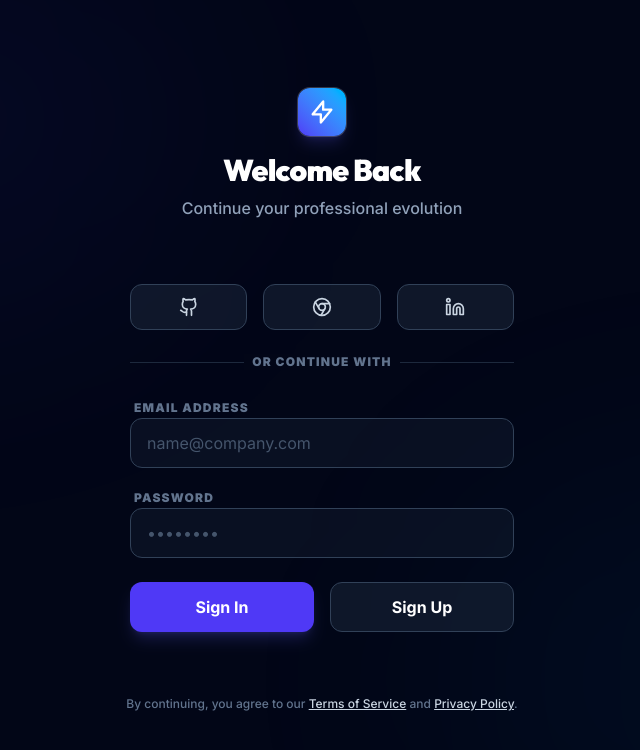
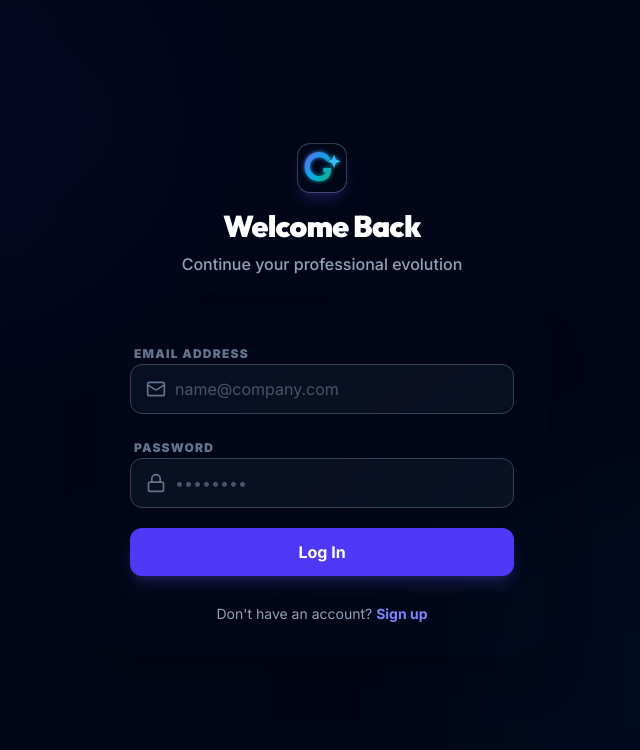
Before and after one commit to TAPAN-2835/Resume_Parser, a Next.js app: page /login in a window 1280 px wide. Shown: the top 750 px of the page, without its empty margins (318-958 px from the left). Built offline with nearby package versions, Linux system fonts and the light colour scheme.

Commit message:
first commit

```diff
--- a/app/dashboard/history/[id]/page.tsx
+++ b/app/dashboard/history/[id]/page.tsx
@@ -48,10 +48,8 @@ export default function HistoryDetailPage() {
        {/* Sidebar */}
        <aside className="hidden lg:flex w-72 flex-col border-r border-white/5 bg-[#020617]/80 backdrop-blur-2xl px-4 py-8">
          <Link href="/dashboard" className="flex items-center gap-3 px-8 mb-12">
-            <div className="h-10 w-10 rounded-xl bg-gradient-to-tr from-indigo-600 to-sky-400 flex items-center justify-center shadow-lg shadow-indigo-500/20 ring-1 ring-white/20">
-               <svg className="h-6 w-6 text-white" fill="none" stroke="currentColor" viewBox="0 0 24 24">
-                 <path strokeLinecap="round" strokeLinejoin="round" strokeWidth={2} d="M13 10V3L4 14h7v7l9-11h-7z" />
-               </svg>
+            <div className="h-10 w-10 rounded-xl bg-gradient-to-tr from-indigo-600 to-sky-400 flex items-center justify-center shadow-lg shadow-indigo-500/20 ring-1 ring-white/20 overflow-hidden">
+               <img src="/icon.svg" alt="Logo" className="h-full w-full object-cover" />
              </div>
              <span className="text-xl font-black tracking-tight text-white uppercase">Genesis</span>
          </Link>
--- a/app/dashboard/history/page.tsx
+++ b/app/dashboard/history/page.tsx
@@ -38,10 +38,8 @@ export default function HistoryPage() {
       {/* Sidebar - Reuse NavItem component logic or simple links */}
       <aside className="hidden lg:flex w-72 flex-col border-r border-white/5 bg-[#020617]/80 backdrop-blur-2xl px-4 py-8">
          <Link href="/dashboard" className="flex items-center gap-3 px-8 mb-12">
-            <div className="h-10 w-10 rounded-xl bg-gradient-to-tr from-indigo-600 to-sky-400 flex items-center justify-center shadow-lg shadow-indigo-500/20 ring-1 ring-white/20">
-               <svg className="h-6 w-6 text-white" fill="none" stroke="currentColor" viewBox="0 0 24 24">
-                 <path strokeLinecap="round" strokeLinejoin="round" strokeWidth={2} d="M13 10V3L4 14h7v7l9-11h-7z" />
-               </svg>
+            <div className="h-10 w-10 rounded-xl bg-gradient-to-tr from-indigo-600 to-sky-400 flex items-center justify-center shadow-lg shadow-indigo-500/20 ring-1 ring-white/20 overflow-hidden">
+               <img src="/icon.svg" alt="Logo" className="h-full w-full object-cover" />
              </div>
              <span className="text-xl font-black tracking-tight text-white uppercase">Genesis</span>
          </Link>
--- a/app/dashboard/page.tsx
+++ b/app/dashboard/page.tsx
@@ -114,10 +114,8 @@ export default function Dashboard() {
       <aside className="hidden lg:flex w-72 flex-col border-r border-white/5 bg-[#020617]/80 backdrop-blur-2xl z-50">
         <div className="p-8">
           <div className="flex items-center gap-3">
-             <div className="h-10 w-10 rounded-xl bg-gradient-to-tr from-indigo-600 to-sky-400 flex items-center justify-center shadow-lg shadow-indigo-500/20 ring-1 ring-white/20">
-               <svg className="h-6 w-6 text-white" fill="none" stroke="currentColor" viewBox="0 0 24 24">
-                 <path strokeLinecap="round" strokeLinejoin="round" strokeWidth={2} d="M13 10V3L4 14h7v7l9-11h-7z" />
-               </svg>
+             <div className="h-10 w-10 rounded-xl bg-gradient-to-tr from-indigo-600 to-sky-400 flex items-center justify-center shadow-lg shadow-indigo-500/20 ring-1 ring-white/20 overflow-hidden">
+               <img src="/icon.svg" alt="Logo" className="h-full w-full object-cover" />
              </div>
              <span className="text-xl font-black tracking-tight text-white uppercase">Genesis</span>
            </div>
--- a/app/login/page.tsx
+++ b/app/login/page.tsx
@@ -1,45 +1,99 @@
 'use client'
 
-import { useState } from 'react'
+import { useState, useMemo } from 'react'
 import { createClient } from '@/lib/supabase/client'
-import { Github, Mail, Chrome, Linkedin } from 'lucide-react'
+import { Mail, CheckCircle2, AlertCircle, Loader2, Lock, User, KeyRound } from 'lucide-react'
 import { useRouter } from 'next/navigation'
 
+type AuthView = 'login' | 'signup'
+
 export default function LoginPage() {
+  const router = useRouter()
+  const supabase = createClient()
+
+  // View state
+  const [view, setView] = useState<AuthView>('login')
+
+  // Form states
+  const [name, setName] = useState('')
   const [email, setEmail] = useState('')
   const [password, setPassword] = useState('')
+  const [confirmPassword, setConfirmPassword] = useState('')
+
+  // UI states
   const [isLoading, setIsLoading] = useState(false)
-  const [error, setError] = useState<string | null>(null)
-  const supabase = createClient()
-  const router = useRouter()
+  const [error, setError] = useState('')
+  const [success, setSuccess] = useState('')
 
-  const handleEmailLogin = async (e: React.FormEvent) => {
+  const isValidEmail = useMemo(() => {
+    return /^[^\s@]+@[^\s@]+\.[^\s@]+$/.test(email)
+  }, [email])
+
+  const handleSignIn = async (e: React.FormEvent) => {
     e.preventDefault()
+    setError('')
+    setSuccess('')
+
+    if (!isValidEmail) return setError('Please enter a valid email address')
+    if (password.length < 6) return setError('Password must be at least 6 characters')
+
     setIsLoading(true)
-    setError(null)
+
+    try {
       const { error } = await supabase.auth.signInWithPassword({ email, password })
-    if (error) setError(error.message)
-    else router.push('/dashboard')
+      if (error) {
+        setError(error.message)
+      } else {
+        router.push('/dashboard')
+      }
+    } catch (err) {
+      setError('Login failed. Please try again.')
+    } finally {
       setIsLoading(false)
     }
+  }
 
-  const handleEmailSignUp = async (e: React.FormEvent) => {
+  const handleSignUp = async (e: React.FormEvent) => {
     e.preventDefault()
+    setError('')
+    setSuccess('')
+
+    if (!name.trim()) return setError('Please enter your full name')
+    if (!isValidEmail) return setError('Please enter a valid email address')
+    if (password.length < 6) return setError('Password must be at least 6 characters')
+    if (password !== confirmPassword) return setError('Passwords do not match')
+
     setIsLoading(true)
-    setError(null)
-    const { error } = await supabase.auth.signUp({ email, password })
-    if (error) setError(error.message)
-    else alert('Check your email for confirmation!')
+
+    try {
+      const { error } = await supabase.auth.signUp({
+        email,
+        password,
+        options: {
+          data: {
+            full_name: name
+          }
+        }
+      })
+
+      if (error) {
+        setError(error.message)
+      } else {
+        router.push('/dashboard')
+      }
+    } catch (err) {
+      setError('Registration failed. Please try again.')
+    } finally {
       setIsLoading(false)
     }
+  }
 
-  const loginWithProvider = async (provider: 'github' | 'google' | 'linkedin_oidc') => {
-    await supabase.auth.signInWithOAuth({
-      provider,
-      options: {
-        redirectTo: `${window.location.origin}/auth/callback`,
-      },
-    })
+
+
+  const toggleView = (newView: AuthView) => {
+    setView(newView)
+    setError('')
+    setSuccess('')
   }
 
   return (
@@ -50,90 +104,171 @@ export default function LoginPage() {
 
       <div className="w-full max-w-md space-y-8 animate-fade-in relative z-10">
         <div className="text-center space-y-2">
-          <div className="inline-flex h-12 w-12 rounded-xl bg-gradient-to-tr from-indigo-600 to-sky-400 items-center justify-center shadow-lg shadow-indigo-500/20 ring-1 ring-white/20 mx-auto mb-4">
-            <svg className="h-7 w-7 text-white" fill="none" stroke="currentColor" viewBox="0 0 24 24">
-              <path strokeLinecap="round" strokeLinejoin="round" strokeWidth={2} d="M13 10V3L4 14h7v7l9-11h-7z" />
-            </svg>
+          <div className="inline-flex h-12 w-12 rounded-xl bg-gradient-to-tr from-indigo-600 to-sky-400 items-center justify-center shadow-lg shadow-indigo-500/20 ring-1 ring-white/20 mx-auto mb-4 overflow-hidden">
+            <img src="/icon.svg" alt="Logo" className="h-full w-full object-cover" />
           </div>
-          <h2 className="text-3xl font-black tracking-tight text-white">Welcome Back</h2>
-          <p className="text-slate-400 font-medium">Continue your professional evolution</p>
+          <h2 className="text-3xl font-black tracking-tight text-white">
+            {view === 'login' ? 'Welcome Back' : 'Create Account'}
+          </h2>
+          <p className="text-slate-400 font-medium">
+            {view === 'login' ? 'Continue your professional evolution' : 'Begin your professional journey'}
+          </p>
         </div>
 
-        <div className="glass-card rounded-3xl p-8 border-slate-800 space-y-6">
-          {/* Social Logins */}
-          <div className="grid grid-cols-3 gap-4">
-            <button
-              onClick={() => loginWithProvider('github')}
-              className="flex items-center justify-center p-3 rounded-xl bg-slate-800/50 border border-slate-700 hover:bg-slate-700 transition-all group"
-            >
-              <Github className="h-5 w-5 text-slate-300 group-hover:text-white" />
-            </button>
-            <button
-              onClick={() => loginWithProvider('google')}
-              className="flex items-center justify-center p-3 rounded-xl bg-slate-800/50 border border-slate-700 hover:bg-slate-700 transition-all group"
-            >
-              <Chrome className="h-5 w-5 text-slate-300 group-hover:text-white" />
-            </button>
-            <button
-              onClick={() => loginWithProvider('linkedin_oidc')}
-              className="flex items-center justify-center p-3 rounded-xl bg-slate-800/50 border border-slate-700 hover:bg-slate-700 transition-all group"
-            >
-              <Linkedin className="h-5 w-5 text-slate-300 group-hover:text-white" />
-            </button>
+        <div className="glass-card rounded-3xl p-8 border-slate-800 shadow-2xl">
+
+          {/* LOGIN VIEW */}
+          {view === 'login' && (
+            <form className="space-y-5" onSubmit={handleSignIn}>
+              <div className="space-y-1.5">
+                <label className="text-xs font-black text-slate-500 uppercase tracking-widest ml-1">Email Address</label>
+                <div className="relative">
+                  <div className="absolute inset-y-0 left-0 pl-4 flex items-center pointer-events-none">
+                    <Mail className="h-5 w-5 text-slate-500" />
                   </div>
-
-          <div className="relative">
-            <div className="absolute inset-0 flex items-center"><span className="w-full border-t border-slate-800"></span></div>
-            <div className="relative flex justify-center text-xs uppercase"><span className="bg-[#020617] px-2 text-slate-500 font-black tracking-widest">Or continue with</span></div>
-          </div>
-
-          {/* Email Login */}
-          <form className="space-y-4">
-            <div className="space-y-2">
-              <label className="text-xs font-black text-slate-500 uppercase tracking-widest ml-1">Email Address</label>
                   <input
                     type="email"
                     value={email}
-                onChange={(e) => setEmail(e.target.value)}
+                    onChange={(e) => { setEmail(e.target.value); setError('') }}
                     placeholder="name@company.com"
-                className="w-full bg-slate-800/30 border border-slate-700 rounded-xl px-4 py-3 text-white placeholder:text-slate-600 focus:outline-none focus:ring-2 focus:ring-indigo-500/50 transition-all"
+                    className="w-full bg-slate-800/30 border border-slate-700 rounded-xl pl-11 pr-4 py-3 text-white placeholder:text-slate-600 focus:outline-none focus:ring-2 focus:ring-indigo-500/50 transition-all"
                   />
                 </div>
-            <div className="space-y-2">
+              </div>
+
+              <div className="space-y-1.5">
                 <label className="text-xs font-black text-slate-500 uppercase tracking-widest ml-1">Password</label>
+                <div className="relative">
+                  <div className="absolute inset-y-0 left-0 pl-4 flex items-center pointer-events-none">
+                    <Lock className="h-5 w-5 text-slate-500" />
+                  </div>
                   <input
                     type="password"
                     value={password}
-                onChange={(e) => setPassword(e.target.value)}
+                    onChange={(e) => { setPassword(e.target.value); setError('') }}
                     placeholder="••••••••"
-                className="w-full bg-slate-800/30 border border-slate-700 rounded-xl px-4 py-3 text-white placeholder:text-slate-600 focus:outline-none focus:ring-2 focus:ring-indigo-500/50 transition-all"
+                    className="w-full bg-slate-800/30 border border-slate-700 rounded-xl pl-11 pr-4 py-3 text-white placeholder:text-slate-600 focus:outline-none focus:ring-2 focus:ring-indigo-500/50 transition-all"
                   />
                 </div>
+              </div>
 
-            {error && <p className="text-rose-500 text-xs font-bold animate-pulse">{error}</p>}
+              {error && (
+                <div className="flex items-center gap-2 text-rose-400 text-xs font-bold animate-pulse bg-rose-500/10 p-3 rounded-xl border border-rose-500/20">
+                  <AlertCircle size={14} className="shrink-0" />
+                  <span>{error}</span>
+                </div>
+              )}
 
-            <div className="grid grid-cols-2 gap-4 pt-2">
               <button
-                onClick={handleEmailLogin}
+                type="submit"
                 disabled={isLoading}
-                className="bg-indigo-600 hover:bg-indigo-500 text-white font-bold py-3 rounded-xl transition-all shadow-lg shadow-indigo-500/20 active:scale-95 disabled:opacity-50"
+                className="w-full mt-2 bg-indigo-600 hover:bg-indigo-500 text-white font-bold py-3 rounded-xl transition-all shadow-lg shadow-indigo-500/20 active:scale-95 flex items-center justify-center gap-2 disabled:opacity-50 disabled:cursor-not-allowed"
               >
-                Sign In
+                {isLoading ? <Loader2 size={18} className="animate-spin" /> : 'Log In'}
               </button>
-              <button
-                onClick={handleEmailSignUp}
-                disabled={isLoading}
-                className="bg-slate-800/50 hover:bg-slate-700 text-white font-bold py-3 rounded-xl border border-slate-700 transition-all active:scale-95 disabled:opacity-50"
-              >
-                Sign Up
-              </button>
+
+              <div className="text-center pt-2">
+                <p className="text-slate-400 text-sm">
+                  Don't have an account?{' '}
+                  <button type="button" onClick={() => toggleView('signup')} className="text-indigo-400 font-bold hover:underline">Sign up</button>
+                </p>
               </div>
             </form>
+          )}
+
+          {/* SIGNUP VIEW */}
+          {view === 'signup' && (
+            <form className="space-y-5" onSubmit={handleSignUp}>
+              <div className="space-y-1.5">
+                <label className="text-xs font-black text-slate-500 uppercase tracking-widest ml-1">Full Name</label>
+                <div className="relative">
+                  <div className="absolute inset-y-0 left-0 pl-4 flex items-center pointer-events-none">
+                    <User className="h-5 w-5 text-slate-500" />
+                  </div>
+                  <input
+                    type="text"
+                    value={name}
+                    onChange={(e) => { setName(e.target.value); setError('') }}
+                    placeholder="John Doe"
+                    className="w-full bg-slate-800/30 border border-slate-700 rounded-xl pl-11 pr-4 py-3 text-white placeholder:text-slate-600 focus:outline-none focus:ring-2 focus:ring-indigo-500/50 transition-all"
+                  />
+                </div>
               </div>
 
-        <p className="text-center text-slate-500 text-xs font-medium">
-          By continuing, you agree to our <span className="text-slate-300 underline cursor-pointer">Terms of Service</span> and <span className="text-slate-300 underline cursor-pointer">Privacy Policy</span>.
+              <div className="space-y-1.5">
+                <label className="text-xs font-black text-slate-500 uppercase tracking-widest ml-1">Email Address</label>
+                <div className="relative">
+                  <div className="absolute inset-y-0 left-0 pl-4 flex items-center pointer-events-none">
+                    <Mail className="h-5 w-5 text-slate-500" />
+                  </div>
+                  <input
+                    type="email"
+                    value={email}
+                    onChange={(e) => { setEmail(e.target.value); setError('') }}
+                    placeholder="name@company.com"
+                    className="w-full bg-slate-800/30 border border-slate-700 rounded-xl pl-11 pr-4 py-3 text-white placeholder:text-slate-600 focus:outline-none focus:ring-2 focus:ring-indigo-500/50 transition-all"
+                  />
+                </div>
+              </div>
+
+              <div className="grid grid-cols-2 gap-4">
+                <div className="space-y-1.5">
+                  <label className="text-xs font-black text-slate-500 uppercase tracking-widest ml-1">Password</label>
+                  <div className="relative">
+                    <div className="absolute inset-y-0 left-0 pl-4 flex items-center pointer-events-none">
+                      <Lock className="h-5 w-5 text-slate-500" />
+                    </div>
+                    <input
+                      type="password"
+                      value={password}
+                      onChange={(e) => { setPassword(e.target.value); setError('') }}
+                      placeholder="••••••••"
+                      className="w-full bg-slate-800/30 border border-slate-700 rounded-xl pl-11 pr-4 py-3 text-white placeholder:text-slate-600 focus:outline-none focus:ring-2 focus:ring-indigo-500/50 transition-all"
+                    />
+                  </div>
+                </div>
+                <div className="space-y-1.5">
+                  <label className="text-[10px] font-black text-slate-500 uppercase tracking-widest ml-1">Confirm</label>
+                  <div className="relative">
+                    <div className="absolute inset-y-0 left-0 pl-4 flex items-center pointer-events-none">
+                      <Lock className="h-5 w-5 text-slate-500" />
+                    </div>
+                    <input
+                      type="password"
+                      value={confirmPassword}
+                      onChange={(e) => { setConfirmPassword(e.target.value); setError('') }}
+                      placeholder="••••••••"
+                      className="w-full bg-slate-800/30 border border-slate-700 rounded-xl pl-11 pr-4 py-3 text-white placeholder:text-slate-600 focus:outline-none focus:ring-2 focus:ring-indigo-500/50 transition-all"
+                    />
+                  </div>
+                </div>
+              </div>
+
+              {error && (
+                <div className="flex items-center gap-2 text-rose-400 text-xs font-bold animate-pulse bg-rose-500/10 p-3 rounded-xl border border-rose-500/20">
+                  <AlertCircle size={14} className="shrink-0" />
+                  <span>{error}</span>
+                </div>
+              )}
+
+              <button
+                type="submit"
+                disabled={isLoading}
+                className="w-full mt-2 bg-indigo-600 hover:bg-indigo-500 text-white font-bold py-3 rounded-xl transition-all shadow-lg shadow-indigo-500/20 active:scale-95 flex items-center justify-center gap-2 disabled:opacity-50 disabled:cursor-not-allowed"
+              >
+                {isLoading ? <Loader2 size={18} className="animate-spin" /> : 'Create Account'}
+              </button>
+
+              <div className="text-center pt-2">
+                <p className="text-slate-400 text-sm">
+                  Already have an account?{' '}
+                  <button type="button" onClick={() => toggleView('login')} className="text-indigo-400 font-bold hover:underline">Log in</button>
                 </p>
+              </div>
+            </form>
+          )}
+
+        </div>
       </div>
     </div>
   )
--- a/app/page.tsx
+++ b/app/page.tsx
@@ -15,10 +15,8 @@ export default function LandingPage() {
       <nav className="fixed top-0 left-0 right-0 z-[100] border-b border-white/5 bg-[#020617]/50 backdrop-blur-xl">
         <div className="mx-auto max-w-7xl px-6 h-20 flex items-center justify-between">
           <div className="flex items-center gap-3">
-             <div className="h-10 w-10 rounded-xl bg-gradient-to-tr from-indigo-600 to-sky-400 flex items-center justify-center shadow-lg shadow-indigo-500/20 ring-1 ring-white/20">
-               <svg className="h-6 w-6 text-white" fill="none" stroke="currentColor" viewBox="0 0 24 24">
-                 <path strokeLinecap="round" strokeLinejoin="round" strokeWidth={2} d="M13 10V3L4 14h7v7l9-11h-7z" />
-               </svg>
+             <div className="h-10 w-10 rounded-xl bg-gradient-to-tr from-indigo-600 to-sky-400 flex items-center justify-center shadow-lg shadow-indigo-500/20 ring-1 ring-white/20 overflow-hidden">
+               <img src="/icon.svg" alt="Logo" className="h-full w-full object-cover" />
              </div>
              <span className="text-xl font-black tracking-tight text-white uppercase">Genesis<span className="text-indigo-400">Insights</span></span>
            </div>
```
Lines whose indentation alone changed are shown as unchanged.
